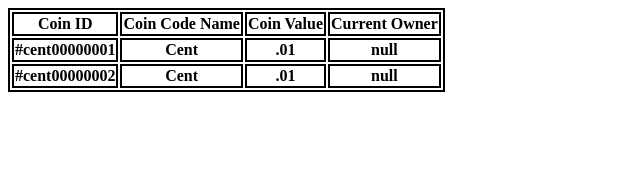
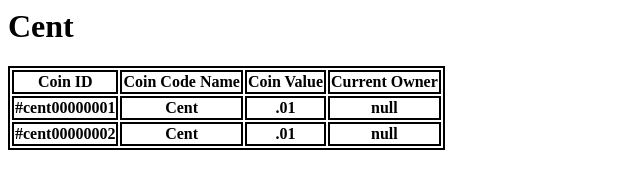
Before and after one commit to EverGen1/CoinDataBase, a plain HTML site: page index.html in a window 1280 px wide. Shown: the whole page, without its empty margins (0-640 px from the left). Drawn offline with Linux system fonts and the light colour scheme.

Commit message:
Update index.html

```diff
--- a/index.html
+++ b/index.html
@@ -8,7 +8,8 @@
   </style>
  </head>
  <body>
-  <table>
+  <h1>Cent</h1>
+  <table id="cent">
    <tr>
     <th>Coin ID</th>
     <th>Coin Code Name</th>
```
